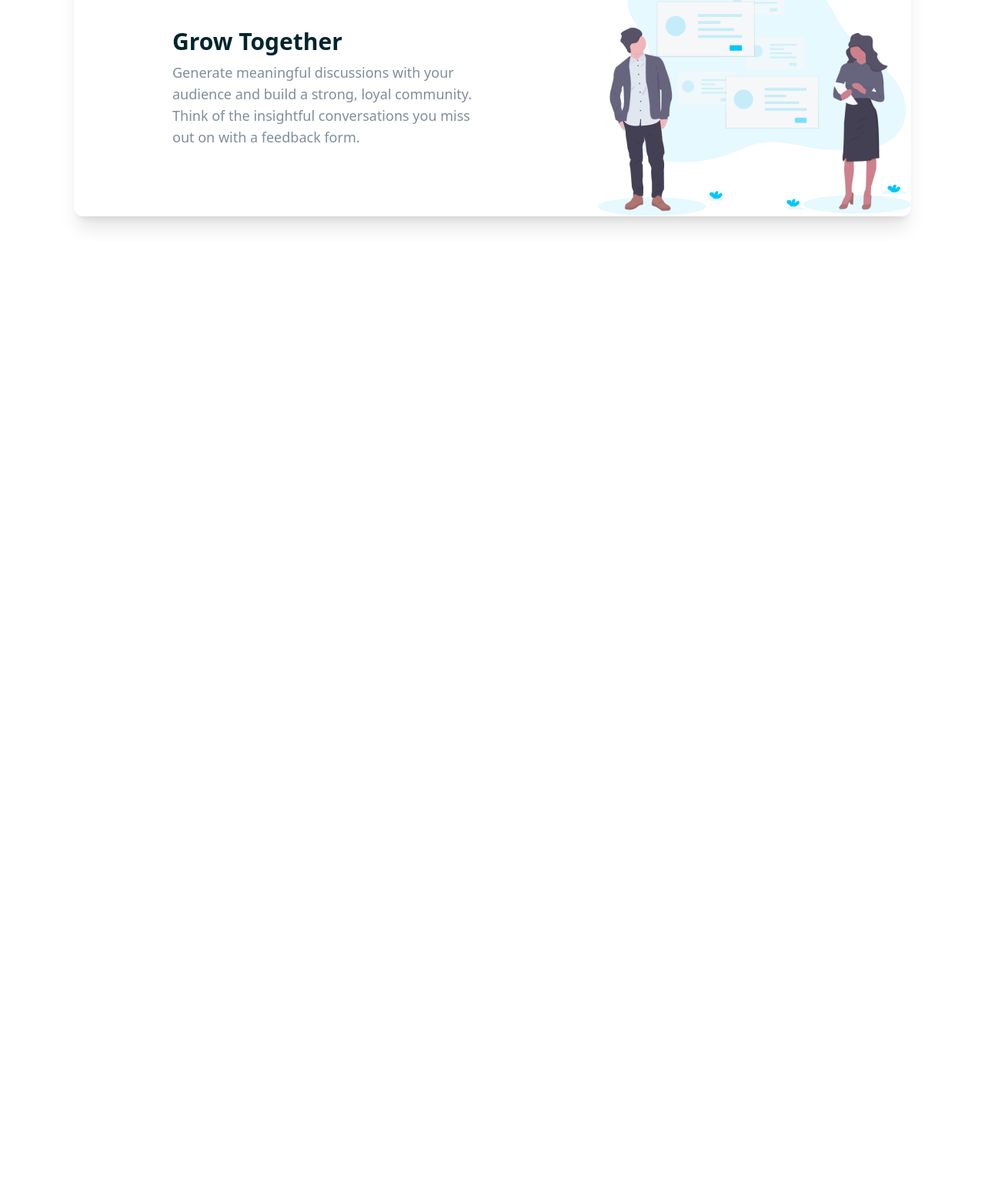
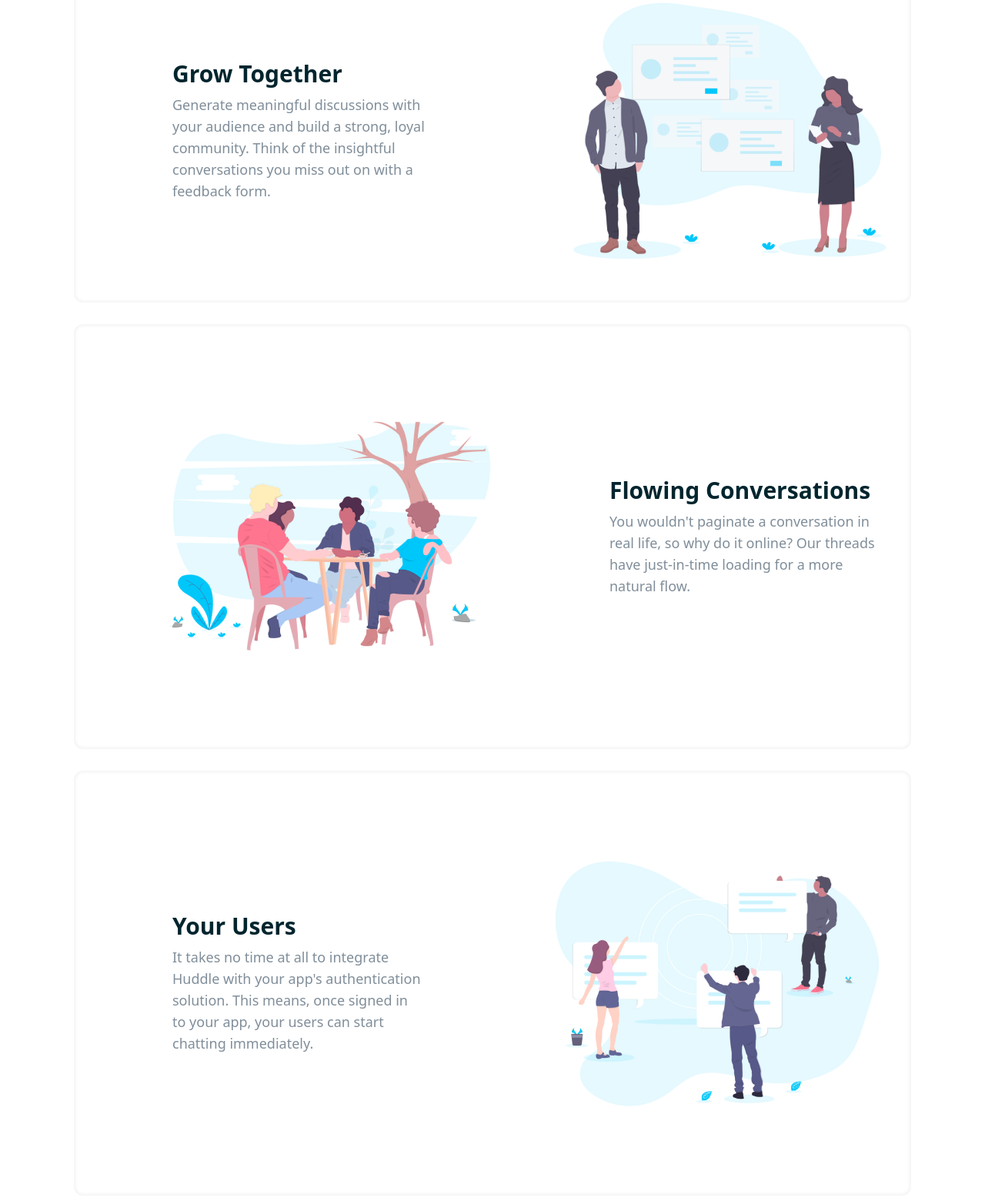
Before and after one commit to Georginio-prod/Huddle-landing-, a website built with Vite: page index.html in a window 1280 px wide. Shown: the part 867-2423 px from the top of the page at 77% size. Before the commit the page ends 1180 px from the top, so only its background shows below. Built offline with nearby package versions, Linux system fonts and the light colour scheme.

Commit message:
style: add the second and tree component for the card

```diff
--- a/index.html
+++ b/index.html
@@ -66,12 +66,12 @@
       </header>
 
       <main
-        class="flex justify-center items-center flex-col mt-40 ml-24 mr-24 mb-8"
+        class="flex justify-center items-center flex-col gap-7 mt-40 ml-24 mr-24 mb-8"
       >
         <div
-          class="flex-row  gap-40 flex max-w-maxWidth rounded-xl shadow-xl justify-center items-center"
+          class="flex-row gap-40 flex max-w-maxWidth rounded-xl shadow-custom_inner justify-center items-center pt-14 pb-14 pr-8"
         >
-          <div class="pl-32 flex-col ">
+          <div class="pl-32 flex-col">
             <p class="text-colorH2 text-3xl font-semibold">Grow Together</p>
 
             <h2 class="text-des text-lg pt-2">
@@ -82,6 +82,37 @@
           </div>
           <img src="./public/grow_together.png" alt="img" />
         </div>
+
+        <div
+          class="flex-row gap-36 flex max-w-maxWidth rounded-xl shadow-custom_inner justify-center items-center pt-14 pb-14 pr-8"
+        >
+        <img src="./public/Group 20 Copy 3.png" alt="img" class="pl-28"/>
+          <div class=" flex-col">
+            <p class="text-colorH2 text-3xl font-semibold">Flowing Conversations</p>
+
+            <h2 class="text-des text-lg pt-2 ">
+              You wouldn't paginate a conversation in real life, so why do it online? Our threads
+              have just-in-time loading for a more natural flow.
+            </h2>
+          </div>
+
+        </div>
+
+        <div
+          class="flex-row gap-40 flex max-w-maxWidth rounded-xl shadow-custom_inner justify-center items-center pt-14 pb-14 pr-8"
+        >
+          <div class="pl-32 flex-col">
+            <p class="text-colorH2 text-3xl font-semibold">
+              Your Users</p>
+
+            <h2 class="text-des text-lg pt-2">
+              It takes no time at all to integrate Huddle with your app's authentication solution.
+  This means, once signed in to your app, your users can start chatting immediately.
+
+            </h2>
+          </div>
+          <img src="./public/Group 20 Copy 3 (1).png" alt="img" />
+        </div>
       </main>
 
       <footer></footer>
--- a/tailwind.config.js
+++ b/tailwind.config.js
@@ -14,6 +14,9 @@ export default {
       },
       maxWidth: {
         maxWidth: '1232px'
+      },
+      boxShadow: {
+        custom_inner: 'inset 0 0 4px 2px rgb(0 0 0 / 0.05)', // Ombrage égal tout autour
       }
     },
   },
```
Also changed, not shown: public/Group 20 Copy 3 (1).png (added), public/Group 20 Copy 3.png (added).
